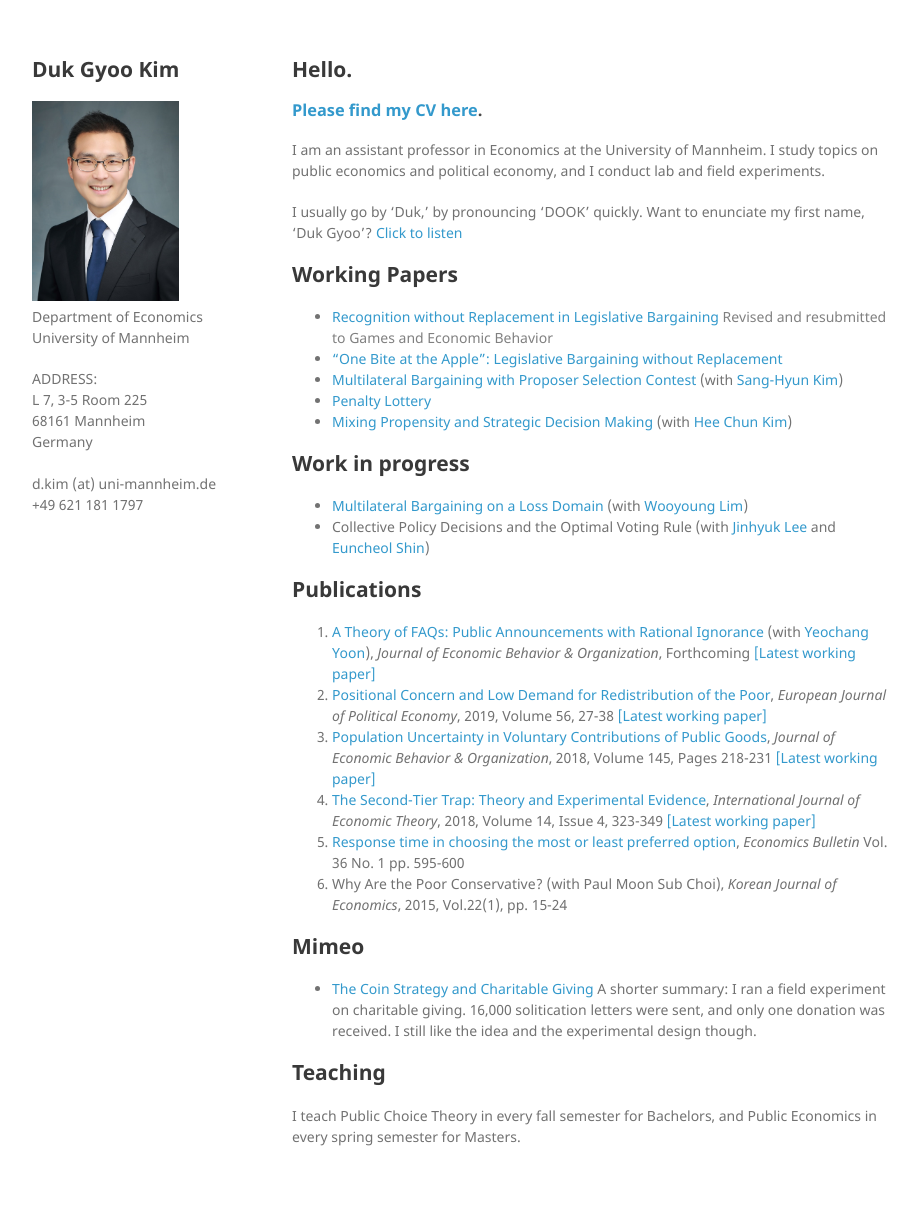
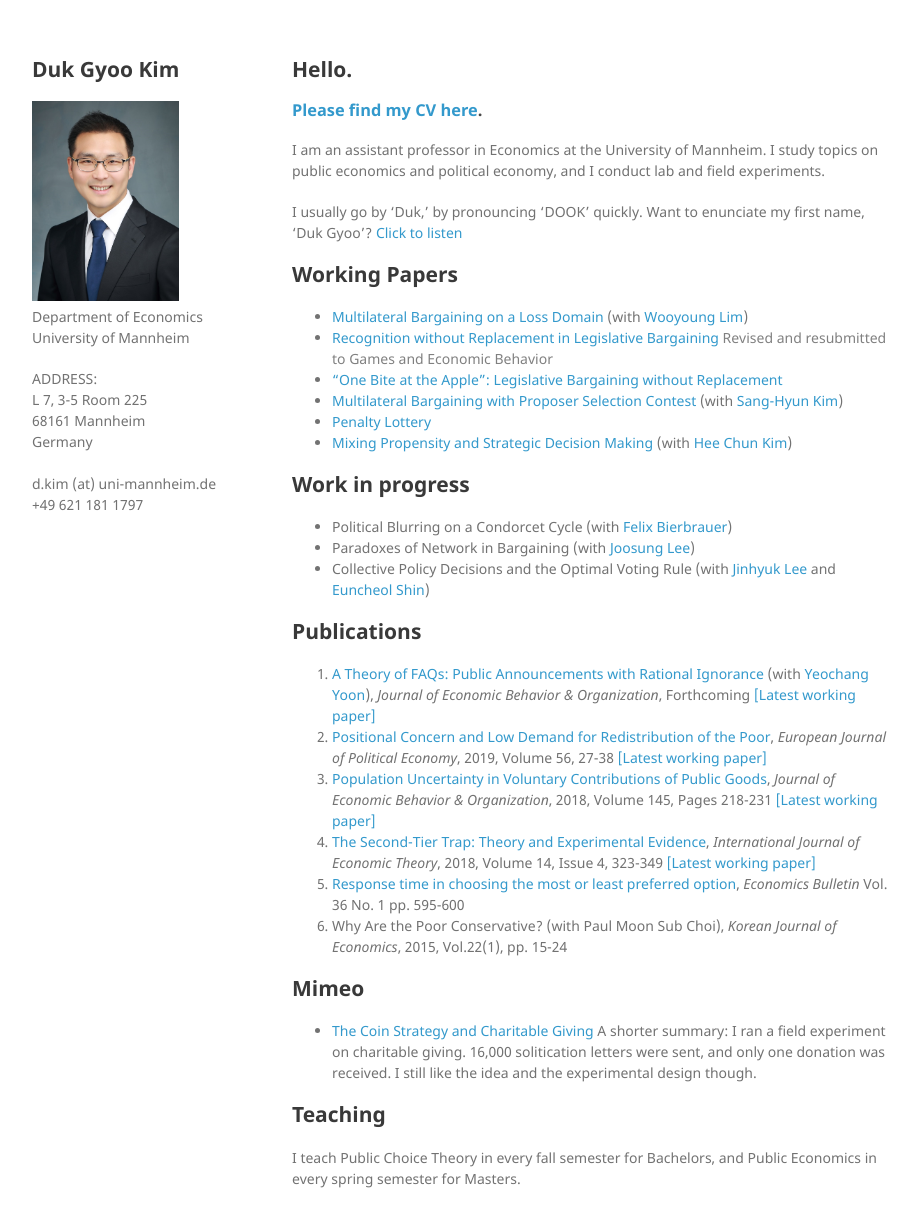
Before and after one commit to kimdukgyoo/kimdukgyoo.github.io, a Jekyll site: the page built from index.md, in a window 1280 px wide and 1259 px high. Shown: the top 1227 px of the window, without its empty margins (178-1096 px from the left). Built offline with Jekyll 4.4.1, drawn with Linux system fonts in a browser that asks for light colours; our own code applies the rules of GitHub Pages for plain Markdown files.

Commit message:
Update index.md

```diff
--- a/index.md
+++ b/index.md
@@ -8,7 +8,7 @@ I am an assistant professor in Economics at the University of Mannheim. I study
 I usually go by 'Duk,' by pronouncing 'DOOK' quickly. Want to enunciate my first name, 'Duk Gyoo'?  <a href="/howtopronouncemyname.mp3" target="_blank">Click to listen</a>
 
 ## Working Papers
-
+* <a href="https://kimdukgyoo.github.io/PDFfiles/MBL.pdf" target="_blank">Multilateral Bargaining on a Loss Domain</a> (with <a href="http://wooyoung.people.ust.hk/" target="_blank">Wooyoung Lim</a>)
 * <a href="https://kimdukgyoo.github.io/PDFfiles/Recognition_without_Replacement_in_Legislative_Bargaining.pdf" target="_blank"> Recognition without Replacement in Legislative Bargaining</a> <span style="color:Gray">Revised and resubmitted to Games and Economic Behavior</span>
 * <a href="https://kimdukgyoo.github.io/PDFfiles/OneBiteAtTheApple.pdf" target="_blank"> "One Bite at the Apple": Legislative Bargaining without Replacement</a>
 * <a href="https://kimdukgyoo.github.io/PDFfiles/MBContest.pdf" target="_blank">Multilateral Bargaining with Proposer Selection Contest</a> (with <a href="https://sites.google.com/site/sanghyunkim46/research" target="_blank">Sang-Hyun Kim</a>)
@@ -16,8 +16,10 @@ I usually go by 'Duk,' by pronouncing 'DOOK' quickly. Want to enunciate my first
 * <a href="https://kimdukgyoo.github.io/PDFfiles/mixing-propensity-strategic.pdf" target="_blank"> Mixing Propensity and Strategic Decision Making</a> (with <a href="https://sites.google.com/site/hckim0822/home" target="_blank">Hee Chun Kim</a>)
 
 ## Work in progress
-* <a href="https://kimdukgyoo.github.io/PDFfiles/MBL.pdf" target="_blank">Multilateral Bargaining on a Loss Domain</a> (with <a href="http://wooyoung.people.ust.hk/" target="_blank">Wooyoung Lim</a>)
+* Political Blurring on a Condorcet Cycle (with <a href="https://www.wiso.uni-koeln.de/de/forschung/find-an-expert/experts/prof-dr-felix-bierbrauer/" target="_blank">Felix Bierbrauer</a>)
+* Paradoxes of Network in Bargaining (with <a href="https://sites.google.com/site/joosungecon/research" target="_blank">Joosung Lee</a>)
 * Collective Policy Decisions and the Optimal Voting Rule (with <a href="https://sites.google.com/site/jinhyuk2con/" target="_blank">Jinhyuk Lee</a> and <a href="https://sites.google.com/site/euncheolshin00/" target="_blank">Euncheol Shin</a>)
+
 
 ## Publications
 1. <a href="https://doi.org/10.1016/j.jebo.2018.12.026" target="_blank">A Theory of FAQs: Public Announcements with Rational Ignorance</a> (with <a href="https://sites.google.com/site/yyeochang/" target="_blank">Yeochang Yoon</a>), _Journal of Economic Behavior & Organization_, Forthcoming <a href="https://kimdukgyoo.github.io/PDFfiles/theoryFAQs.pdf" target="_blank">[Latest working paper]</a>
```
